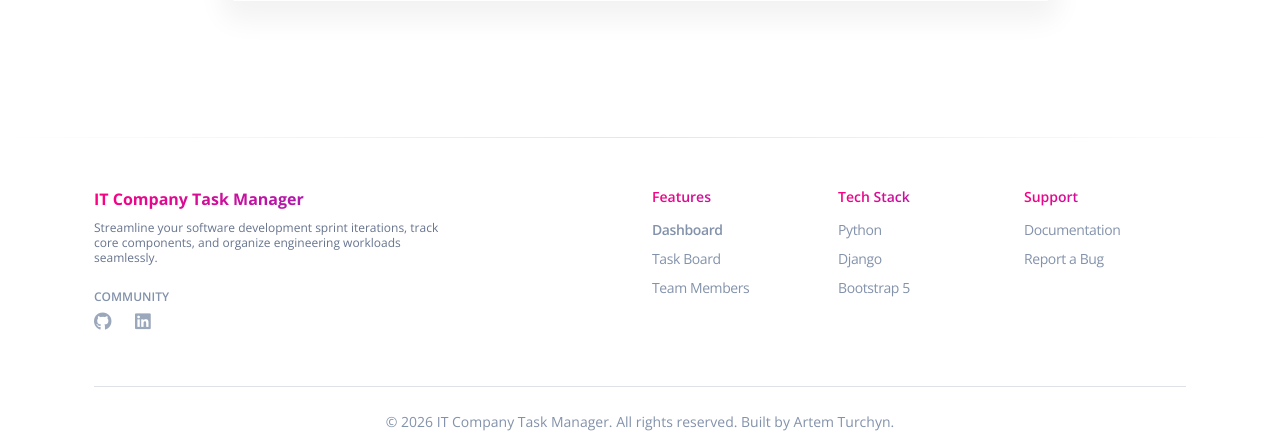
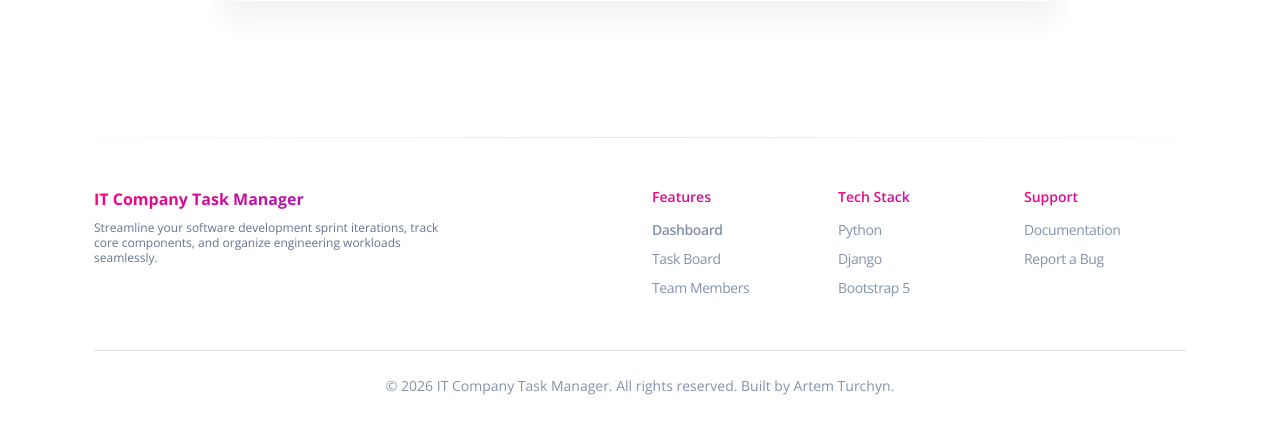
Before and after one commit to X08AT/it-company-task-manager, a Django app: page / in a window 1280 px wide. Shown: the part 633-1065 px from the top of the page. After the commit the page ends 1028 px from the top, so only its background shows below. Run offline with Django 5.2, Linux system fonts and the light colour scheme; the visitor is signed in with stand-in values (Sample User, id 1); data comes from the database, SQL or seed files in the repository; data that the repository does not hold is empty; some libraries are stand-ins or nearby versions.

Commit message:
update footer template

```diff
--- a/templates/includes/footer.html
+++ b/templates/includes/footer.html
@@ -9,21 +9,6 @@
           <p class="text-xs text-muted mt-2">
             Streamline your software development sprint iterations, track core components, and organize engineering workloads seamlessly.
           </p>
-        </div>
-        <div class="mt-4">
-          <h6 class="text-xs font-weight-bold text-uppercase text-secondary tracking-wider mb-2">Community</h6>
-          <ul class="d-flex flex-row ms-n3 nav">
-            <li class="nav-item">
-              <a class="nav-link pe-2 text-secondary" href="https://github.com/" target="_blank" rel="noopener noreferrer">
-                <i class="fab fa-github text-lg opacity-8"></i>
-              </a>
-            </li>
-            <li class="nav-item">
-              <a class="nav-link pe-2 text-secondary" href="https://linkedin.com/" target="_blank" rel="noopener noreferrer">
-                <i class="fab fa-linkedin text-lg opacity-8"></i>
-              </a>
-            </li>
-          </ul>
         </div>
       </div>
 
```
